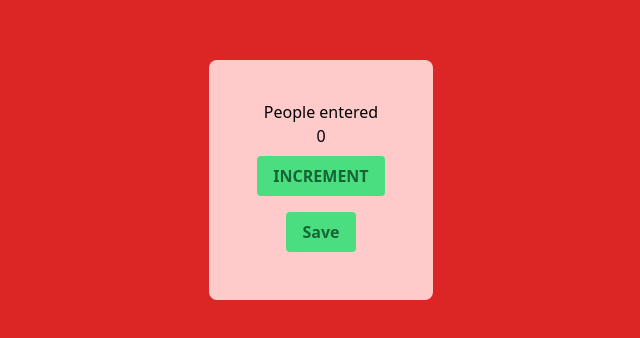
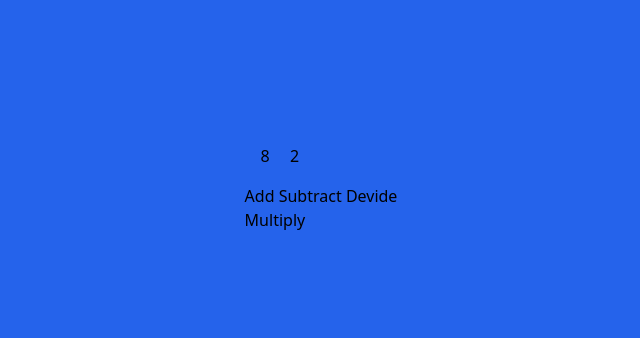
Before and after one commit to atabak-jamshidi/javascriptFullCourse, a website: page index.html in a window 1280 px wide. Shown: the part 220-558 px from the top of the page, without its empty margins (319-959 px from the left). Drawn offline with Linux system fonts and the light colour scheme.

Commit message:
section 2 is finished

```diff
--- a/index.html
+++ b/index.html
@@ -8,16 +8,41 @@
   <link rel="stylesheet" href="style.css">
   <link rel="stylesheet" href="./dist/output.css">
 </head>
-<body class="bg-red-600 flex justify-center flex-col items-center h-screen">
+<body class="bg-blue-600 flex justify-center flex-col items-center h-screen">
 
   <!-- *************** people counter ****************** 1)-->
-    <div class="flex flex-col bg-red-200 p-10 rounded-lg items-center ">
+    <!-- <div class="flex flex-col bg-red-200 p-10 rounded-lg items-center ">
       <h1>People entered</h1>
       <h2 id="count-el">0</h2>
       <button id="increment-btn" onclick="increment()" class="font-bold py-2 px-4 rounded text-green-800 bg-green-400 hover:bg-yellow-200 m-2">INCREMENT</button>
       <button id="save-btn" onclick="save()" class="font-bold py-2 px-4 rounded text-green-800 bg-green-400 hover:bg-yellow-200 m-2">Save</button>
       <h1 id="welcome-el"></h1>
+    </div> -->
+
+    <!-- ------------------------------------- -->
+    <!-- section 1 finished ------------------ -->
+    <!-- ------------------------------------- -->
+
+    <div>
+      <!-- <p class="inline-block"> my Point :</p>
+      <h1 id="myPoint-el" class="inline"></h1>
+      <button id="" class="block" onclick="add3Points()">Add</button>
+      <button id="" class="block" onclick="remove1Point()">Remove</button> -->
+
+      <!-- <button id="pourchase-el" onclick="pourchase()">Pourchase</button> -->
+
+        <h1 id="num1-el" class="inline-block m-4"></h1>
+        <h1 id="num2-el" class="inline-block"></h1>
+        <br>
+        <button onclick="Add()" class="">Add</button>
+        <button onclick="Subtract()" class="inline-block">Subtract</button>
+        <button onclick="Devide()" class="inline-block">Devide</button>
+        <br>
+        <button onclick="Multiply()">Multiply</button>
+
+        <h1 id="output-el"></h1>
     </div>
+
   <script src="./script.js"></script>
 </body>
 </html>
--- a/script.js
+++ b/script.js
@@ -51,12 +51,12 @@
 // -------------------------------------------
 //Main chalange 1 💠
 
-count = 0
-countEl = document.getElementById("count-el")
-function increment(){
-  count++
-  countEl.innerText = count;
-}
+// count = 0
+// countEl = document.getElementById("count-el")
+// function increment(){
+//   count++
+//   countEl.innerText = count;
+// }
   // function save(){
   //   console.log(count)
   // }
@@ -74,12 +74,73 @@ function increment(){
 // let myGreetings =  greetings + myName
 // console.log(myGreetings)
 
-let welcomeEl = document.getElementById("welcome-el");
+// let welcomeEl = document.getElementById("welcome-el");
 // welcomeEl.innerText = myGreetings
 
-function save(){
-    let sperator = count + " - "
-    welcomeEl.textContent += sperator
-    countEl.innerText = 0
-    count = 0
-  }
+// function save(){
+//     let sperator = count + " - "
+//     welcomeEl.textContent += sperator
+//     countEl.innerText = 0
+//     count = 0
+//   }
+// -------------------------------------
+// section 1 finished ------------------
+// -------------------------------------
+
+// chalanege 2-1
+// let firstName = "atabal",lastName = "jamshidi"
+// let fullName = firstName + " " +lastName
+// console.log(fullName)
+
+// let hi = "Linda"
+// let greeting = "Hi there"
+
+// function greet(){
+//   console.log(hi + " " + greeting)
+// }
+
+// greet()
+
+// chalange 2-2
+
+// let myPoint = 3
+// let myPointEl = document.getElementById("myPoint-el")
+
+// function add3Points(){
+//   myPoint += 3
+//   myPointEl.textContent = myPoint
+// }
+
+// function remove1Point(){
+//   myPoint -= 1
+//   myPointEl.textContent = myPoint
+// }
+
+// chalange 2-3
+
+
+// let error = "Something went wrong, please try again"
+// let purchaseEl = document.getElementById("pourchase-el")
+// function pourchase(){
+//   purchaseEl.textContent = error
+// }
+
+// chalange 2-4
+  let num1 = 8
+  let num2 = 2
+
+  document.getElementById("num1-el").textContent = num1
+  document.getElementById("num2-el").textContent = num2
+let output = document.getElementById("output-el")
+function Add(){
+  output.textContent = num1 + num2
+}
+function Subtract(){
+  output.textContent = num1 - num2
+}
+function Devide(){
+  output.textContent = num1 / num2
+}
+function Multiply(){
+  output.textContent = num1 * num2
+}
```
Also changed, not shown: dist/output.css.
